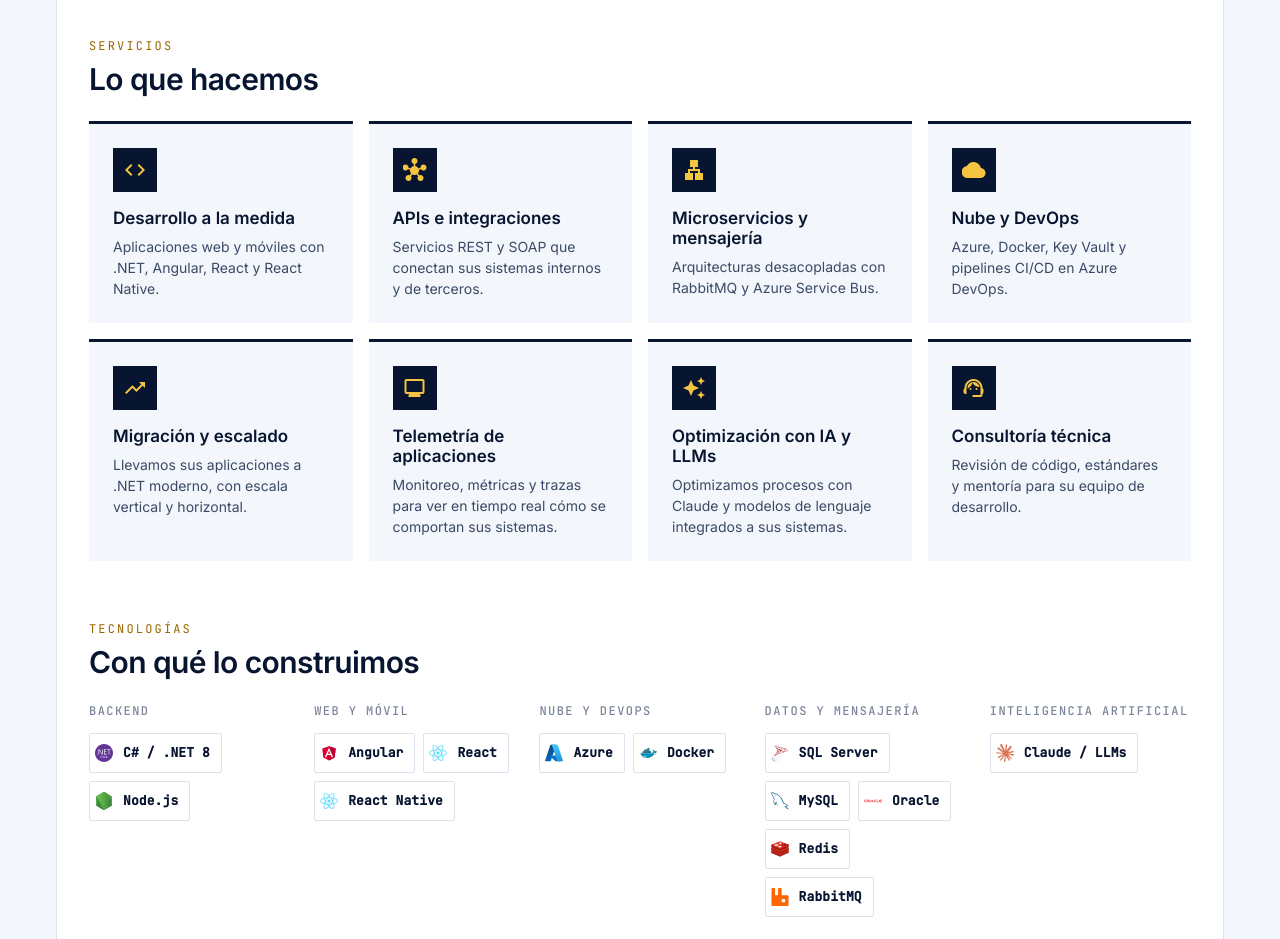
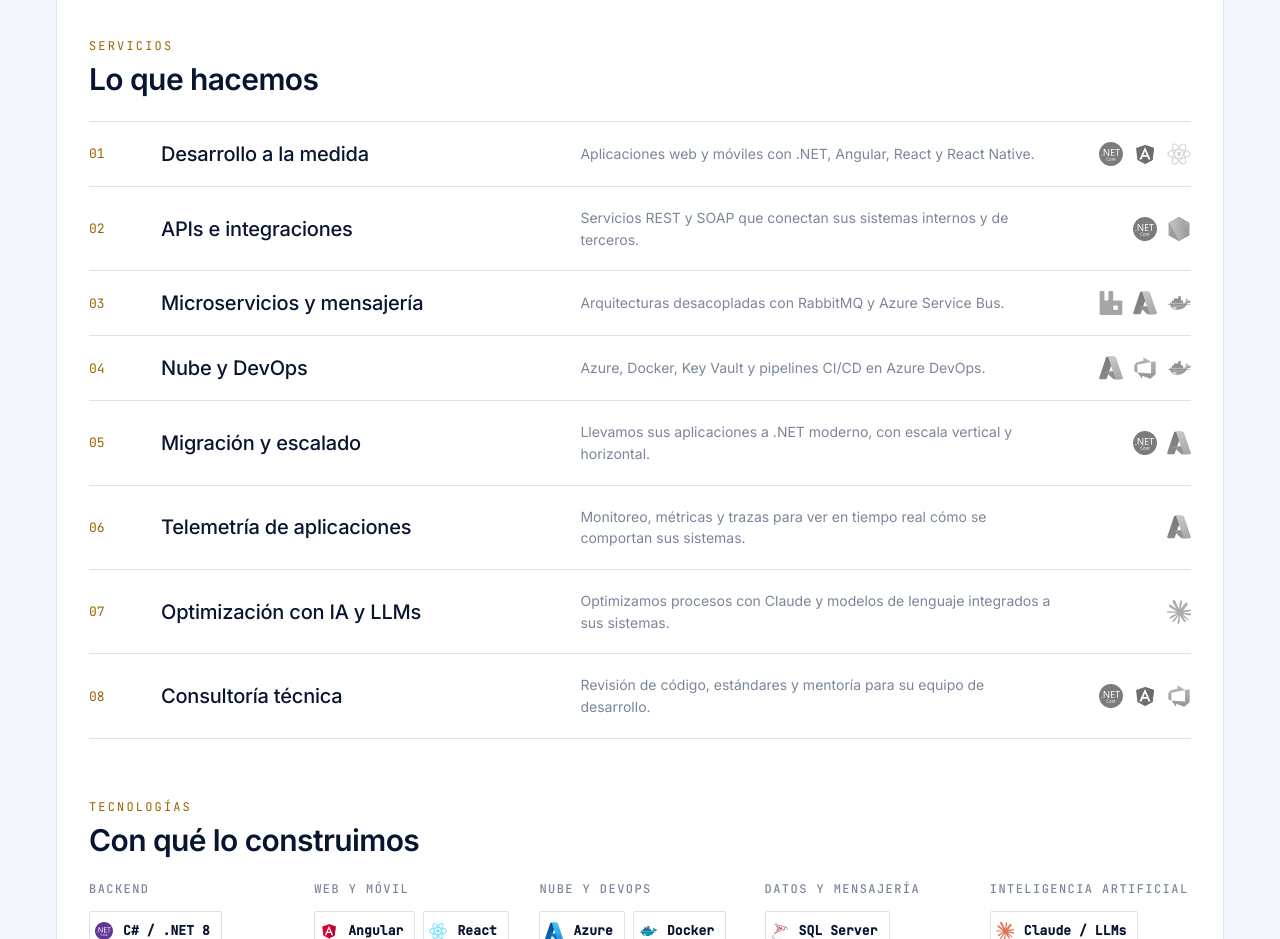
Before and after one commit to wprensh/FrontEndPrensTecnologi, an Angular app: page / in a window 1280 px wide. Shown: the part 860-1799 px from the top of the page. Built offline with nearby package versions, Linux system fonts and the light colour scheme.

Commit message:
Servicios opción 6: índice con logos
Co-Authored-By: Claude Opus 5.5 (1M context) <noreply@anthropic.com>
Claude-Session: https://claude.ai/code/session_01HugzD8UZYvLDEoneSHpwJN

```diff
--- a/src/app/features/home/data-access/home.content.ts
+++ b/src/app/features/home/data-access/home.content.ts
@@ -4,14 +4,14 @@ import { CaseStudy, ContactInfo, ProcessStep, Result, Service } from '../models/
 // solo cambia este archivo por un servicio en data-access/.
 
 export const SERVICES: Service[] = [
-  { icon: 'code', title: 'Desarrollo a la medida', description: 'Aplicaciones web y móviles con .NET, Angular, React y React Native.' },
-  { icon: 'hub', title: 'APIs e integraciones', description: 'Servicios REST y SOAP que conectan sus sistemas internos y de terceros.' },
-  { icon: 'lan', title: 'Microservicios y mensajería', description: 'Arquitecturas desacopladas con RabbitMQ y Azure Service Bus.' },
-  { icon: 'cloud', title: 'Nube y DevOps', description: 'Azure, Docker, Key Vault y pipelines CI/CD en Azure DevOps.' },
-  { icon: 'trending_up', title: 'Migración y escalado', description: 'Llevamos sus aplicaciones a .NET moderno, con escala vertical y horizontal.' },
-  { icon: 'monitoring', title: 'Telemetría de aplicaciones', description: 'Monitoreo, métricas y trazas para ver en tiempo real cómo se comportan sus sistemas.' },
-  { icon: 'auto_awesome', title: 'Optimización con IA y LLMs', description: 'Optimizamos procesos con Claude y modelos de lenguaje integrados a sus sistemas.' },
-  { icon: 'support_agent', title: 'Consultoría técnica', description: 'Revisión de código, estándares y mentoría para su equipo de desarrollo.' },
+  { icon: 'code', title: 'Desarrollo a la medida', description: 'Aplicaciones web y móviles con .NET, Angular, React y React Native.', logos: ['dotnetcore', 'angular', 'react'] },
+  { icon: 'hub', title: 'APIs e integraciones', description: 'Servicios REST y SOAP que conectan sus sistemas internos y de terceros.', logos: ['dotnetcore', 'nodejs'] },
+  { icon: 'lan', title: 'Microservicios y mensajería', description: 'Arquitecturas desacopladas con RabbitMQ y Azure Service Bus.', logos: ['rabbitmq', 'azure', 'docker'] },
+  { icon: 'cloud', title: 'Nube y DevOps', description: 'Azure, Docker, Key Vault y pipelines CI/CD en Azure DevOps.', logos: ['azure', 'azuredevops', 'docker'] },
+  { icon: 'trending_up', title: 'Migración y escalado', description: 'Llevamos sus aplicaciones a .NET moderno, con escala vertical y horizontal.', logos: ['dotnetcore', 'azure'] },
+  { icon: 'monitoring', title: 'Telemetría de aplicaciones', description: 'Monitoreo, métricas y trazas para ver en tiempo real cómo se comportan sus sistemas.', logos: ['azure'] },
+  { icon: 'auto_awesome', title: 'Optimización con IA y LLMs', description: 'Optimizamos procesos con Claude y modelos de lenguaje integrados a sus sistemas.', logos: ['claude'] },
+  { icon: 'support_agent', title: 'Consultoría técnica', description: 'Revisión de código, estándares y mentoría para su equipo de desarrollo.', logos: ['dotnetcore', 'angular', 'azuredevops'] },
 ];
 
 export const PROCESS: ProcessStep[] = [
--- a/src/app/features/home/feature/home-page/home-page.component.html
+++ b/src/app/features/home/feature/home-page/home-page.component.html
@@ -26,11 +26,7 @@
       <span class="eyebrow">Servicios</span>
       <h2>Lo que hacemos</h2>
     </header>
-    <div class="services">
-      @for (service of services; track service.title) {
-        <app-service-card [service]="service" />
-      }
-    </div>
+    <app-service-list [services]="services" />
   </section>
 
   <section class="section" id="tecnologias">
--- a/src/app/features/home/feature/home-page/home-page.component.scss
+++ b/src/app/features/home/feature/home-page/home-page.component.scss
@@ -92,12 +92,6 @@ h2 {
 
 .section-head {
   margin-bottom: 24px;
-}
-
-.services {
-  display: grid;
-  grid-template-columns: repeat(4, minmax(0, 1fr));
-  gap: 16px;
 }
 
 .tech-groups {
@@ -211,7 +205,6 @@ mat-chip-set {
 }
 
 @media (max-width: 1000px) {
-  .services,
   .process {
     grid-template-columns: repeat(2, minmax(0, 1fr));
   }
@@ -241,7 +234,6 @@ mat-chip-set {
     font-size: 24px;
   }
 
-  .services,
   .process {
     grid-template-columns: 1fr;
   }
--- a/src/app/features/home/feature/home-page/home-page.component.ts
+++ b/src/app/features/home/feature/home-page/home-page.component.ts
@@ -6,11 +6,11 @@ import { MatIconModule } from '@angular/material/icon';
 
 import { TECH_CATEGORY_LABELS, TECHNOLOGIES, TechCategory } from '../../../../shared/brand/technologies';
 import { CONTACT, PROCESS, RESULTS, SERVICES } from '../../data-access/home.content';
-import { ServiceCardComponent } from '../../ui/service-card/service-card.component';
+import { ServiceListComponent } from '../../ui/service-list/service-list.component';
 
 @Component({
   selector: 'app-home-page',
-  imports: [RouterLink, MatButtonModule, MatChipsModule, MatIconModule, ServiceCardComponent],
+  imports: [RouterLink, MatButtonModule, MatChipsModule, MatIconModule, ServiceListComponent],
   templateUrl: './home-page.component.html',
   styleUrl: './home-page.component.scss',
   changeDetection: ChangeDetectionStrategy.OnPush,
--- a/src/app/features/home/models/home.model.ts
+++ b/src/app/features/home/models/home.model.ts
@@ -2,6 +2,7 @@ export interface Service {
   icon: string; // nombre de Material Icon
   title: string;
   description: string;
+  logos: string[]; // logos de public/tech-icons/ relacionados con el servicio
 }
 
 export interface ProcessStep {
--- a/src/app/features/home/ui/service-card/service-card.component.ts
+++ /dev/null
@@ -1,36 +0,0 @@
-import { ChangeDetectionStrategy, Component, input } from '@angular/core';
-import { MatIconModule } from '@angular/material/icon';
-
-import { Service } from '../../models/home.model';
-
-@Component({
-  selector: 'app-service-card',
-  imports: [MatIconModule],
-  changeDetection: ChangeDetectionStrategy.OnPush,
-  template: `
-    <article class="card">
-      <span class="icon"><mat-icon aria-hidden="true">{{ service().icon }}</mat-icon></span>
-      <h3>{{ service().title }}</h3>
-      <p>{{ service().description }}</p>
-    </article>
-  `,
-  styles: `
-    :host { display: block; }
-    .card {
-      height: 100%; box-sizing: border-box; padding: 24px;
-      background: var(--brand-paper); border-top: 3px solid var(--brand-navy);
-      transition: transform 150ms ease, box-shadow 150ms ease;
-    }
-    .card:hover { transform: translateY(-2px); box-shadow: 0 8px 24px rgb(8 21 48 / 12%); }
-    .icon {
-      display: inline-flex; align-items: center; justify-content: center;
-      width: 44px; height: 44px; background: var(--brand-navy); color: var(--brand-yellow);
-    }
-    h3 { margin: 16px 0 8px; font-size: 17px; font-weight: 600; color: var(--brand-navy); }
-    p { margin: 0; font-size: 14px; line-height: 1.5; color: var(--brand-ink); }
-    @media (prefers-reduced-motion: reduce) { .card { transition: none; } }
-  `,
-})
-export class ServiceCardComponent {
-  readonly service = input.required<Service>();
-}
--- /dev/null
+++ b/src/app/features/home/ui/service-list/logo-label.ts
@@ -0,0 +1,8 @@
+import { TECHNOLOGIES } from '../../../../shared/brand/technologies';
+
+const EXTRA_LABELS: Record<string, string> = { azuredevops: 'Azure DevOps', dotnetcore: '.NET' };
+
+/** Nombre legible de un logo de public/tech-icons/, para alt y title. */
+export function logoLabel(icon: string): string {
+  return EXTRA_LABELS[icon] ?? TECHNOLOGIES.find((t) => t.icon === icon)?.name ?? icon;
+}
--- /dev/null
+++ b/src/app/features/home/ui/service-list/service-list.component.ts
@@ -0,0 +1,52 @@
+import { ChangeDetectionStrategy, Component, input } from '@angular/core';
+
+import { Service } from '../../models/home.model';
+import { logoLabel } from './logo-label';
+
+// Opción 6, Índice con logos: una fila por servicio con número, título, descripción y sus logos al final
+@Component({
+  selector: 'app-service-list',
+  changeDetection: ChangeDetectionStrategy.OnPush,
+  template: `
+    <ol class="index">
+      @for (service of services(); track service.title; let i = $index) {
+        <li class="row">
+          <span class="num">{{ (i + 1).toString().padStart(2, '0') }}</span>
+          <h3>{{ service.title }}</h3>
+          <p>{{ service.description }}</p>
+          <div class="logos">
+            @for (logo of service.logos; track logo) {
+              <img [src]="'tech-icons/' + logo + '.svg'" [alt]="label(logo)" [title]="label(logo)" width="24" height="24" />
+            }
+          </div>
+        </li>
+      }
+    </ol>
+  `,
+  styles: `
+    :host { display: block; }
+    .index { margin: 0; padding: 0; list-style: none; border-bottom: 1px solid var(--brand-line); }
+    .row {
+      display: grid; grid-template-columns: 48px minmax(0, 1fr) minmax(0, 1.2fr) 112px; gap: 24px; align-items: center;
+      padding: 20px 0; border-top: 1px solid var(--brand-line);
+    }
+    .num { font-family: var(--font-mono); font-size: 13px; color: var(--brand-ochre); }
+    h3 { margin: 0; font-size: 20px; font-weight: 500; letter-spacing: -0.01em; color: var(--brand-navy); transition: transform 200ms ease; }
+    p { margin: 0; font-size: 14px; line-height: 1.55; color: var(--brand-muted); }
+    .logos { display: flex; justify-content: flex-end; gap: 10px; filter: grayscale(1); opacity: 0.7; transition: filter 200ms ease, opacity 200ms ease; }
+    .logos img { object-fit: contain; }
+    .row:hover h3 { transform: translateX(6px); }
+    .row:hover .logos { filter: none; opacity: 1; }
+    @media (max-width: 760px) {
+      .row { grid-template-columns: 36px 1fr; gap: 8px 12px; padding: 18px 0; }
+      h3 { font-size: 18px; }
+      p, .logos { grid-column: 2; }
+      .logos { justify-content: flex-start; filter: none; opacity: 1; margin-top: 4px; }
+    }
+    @media (prefers-reduced-motion: reduce) { h3, .logos { transition: none; } }
+  `,
+})
+export class ServiceListComponent {
+  readonly services = input.required<Service[]>();
+  protected readonly label = logoLabel;
+}
```
Also changed, not shown: public/tech-icons/azuredevops.svg (added).
